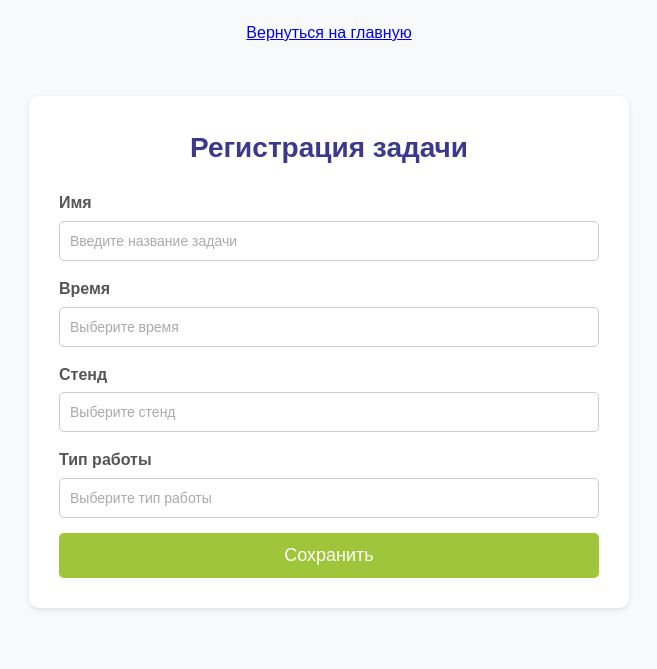
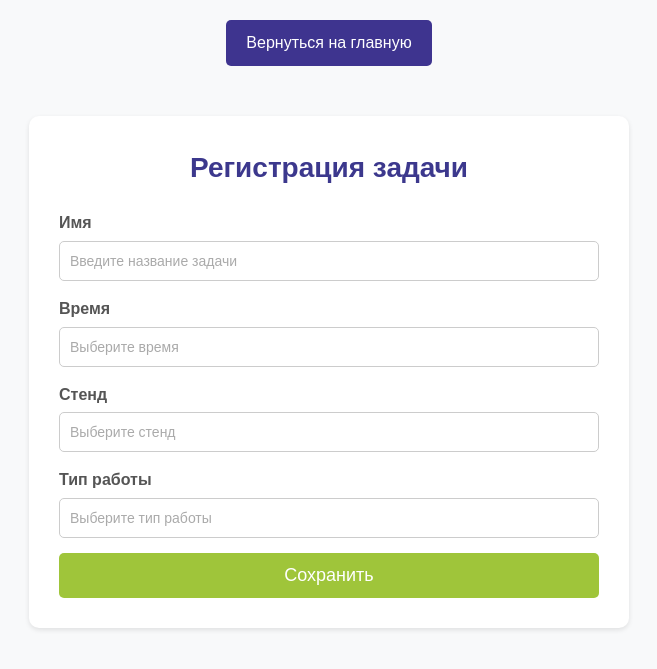
Before and after one commit to usernamealreadytaken123/pythonProject, a Django app: page /list_reg/ in a window 1280 px wide. Shown: the top 669 px of the page, without its empty margins (311-968 px from the left). Run offline with Django 5.2, Linux system fonts and the light colour scheme; some libraries are stand-ins or nearby versions.

Commit message:
Для Артема

```diff
--- a/taskmanager/main/static/main/css/style_list_reg.css
+++ b/taskmanager/main/static/main/css/style_list_reg.css
@@ -51,7 +51,7 @@ input {
 }
 
 input:focus {
-    border-color: #9FC53A;;
+    border-color: #9FC53A;
     box-shadow: 0 0 5px #628013;
     outline: none;
 }
@@ -74,13 +74,30 @@ button {
     transition: background-color 0.3s;
 }
 
+._button {
+    display: inline-block;
+    padding: 10px 20px;
+    font-size: 16px;
+    color: #fff;
+    background-color: #3e348f;
+    text-decoration: none;
+    border: none;
+    border-radius: 5px;
+    transition: background-color 0.3s;
+}
+
 button:hover {
     background-color: #628013;
 }
 
+._button:hover {
+    background-color: #28225e;
+}
+
 .back-button {
-    margin-top: 20px; /* Отступ сверху */
-    text-align: center; /* Центрирование кнопки */
+    margin-top: 20px;
+    display: flex;
+    justify-content: center;
 }
 
 /* Адаптивность */
--- a/taskmanager/main/templates/main/list_reg.html
+++ b/taskmanager/main/templates/main/list_reg.html
@@ -1,43 +1,39 @@
 {% load static %}
 
 <html lang="ru">
-
     <head>
-
         <meta charset="UTF-8">
         <meta name="viewport" content="width=device-width, user-scalable=no, initial-scale=1.0, maximum-scale=1.0, minimum-scale=1.0">
         <meta http-equiv="X-UA-Compatible" content="ie=edge">
         <link type="text/css" href="{% static 'main/css/style_list_reg.css'%}" rel="stylesheet"/>
-        <div class="back-button">
-            <a href="{% url 'about' %}" class="button">Вернуться на главную</a>
-        </div>
         <title>Регистрация задачи</title>
-
     </head>
 
     <body>
-
+        <nav class="back-button">
+            <a href="{% url 'about' %}" class="_button">Вернуться на главную</a>
+        </nav>
         <div class="container mt-5">
             <h2>Регистрация задачи</h2>
             <form method="post">
                 <input type="hidden" name="csrfmiddlewaretoken" value="UrwMyllddloEsuE1ITKaMFcUwphzeOVj0MnpL3GJ5o8ulrcNHUxDZHUaoX5XJ2O6">
                 <p>
                     <label for="id_name">Имя</label>
-                    <input type="text" name="name" class="form-control" placeholder="Введите название задачи" maxlength="255" required="" id="id_name">
+                    <input type="text" name="name" class="form-control" placeholder="Введите название задачи" maxlength="255" required id="id_name">
                 </p>
                 <p>
                     <label for="id_time">Время</label>
-                    <input type="text" name="time" class="form-control" placeholder="Выберите время" required="" id="id_time">
+                    <input type="text" name="time" class="form-control" placeholder="Выберите время" required id="id_time">
                 </p>
                 <p>
                     <label for="id_stand">Стенд</label>
-                    <input type="text" name="stand" class="form-control" placeholder="Выберите стенд" maxlength="255" required="" id="id_stand">
+                    <input type="text" name="stand" class="form-control" placeholder="Выберите стенд" maxlength="255" required id="id_stand">
                 </p>
                 <p>
                     <label for="id_work_type">Тип работы</label>
-                    <input type="text" name="work_type" class="form-control" placeholder="Выберите тип работы" maxlength="255" required="" id="id_work_type">
+                    <input type="text" name="work_type" class="form-control" placeholder="Выберите тип работы" maxlength="255" required id="id_work_type">
                 </p>
-                <button type="submit" class="btn btn-primary">Сохранить</button>
+                <button type="submit" class="button">Сохранить</button>
             </form>
         </div>
     </body>
```
Also changed, not shown: taskmanager/main/templates/main/tasks_list.html (+5 -8 lines), taskmanager/db.sqlite3.
